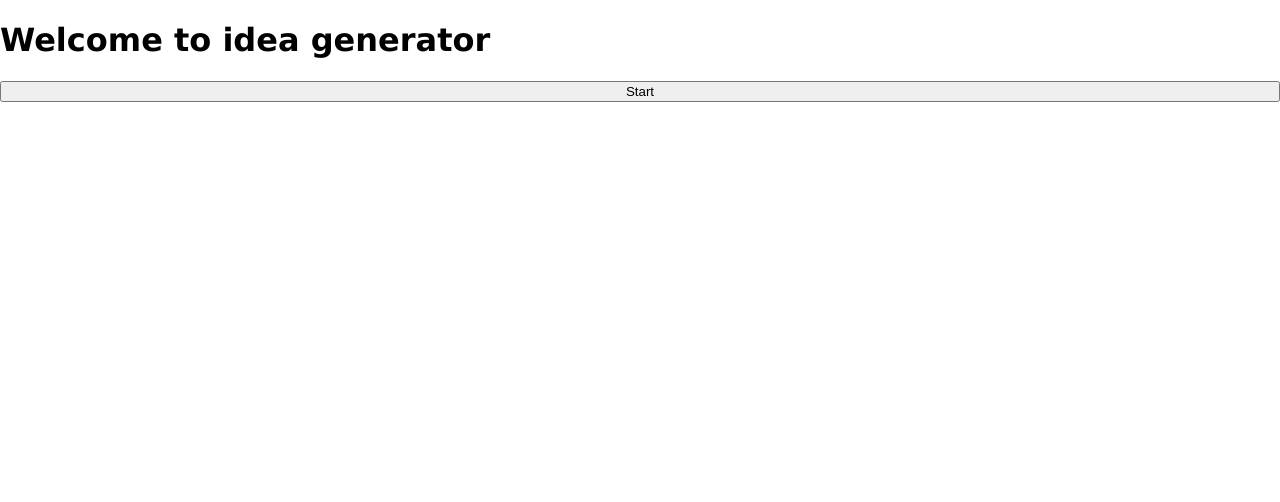
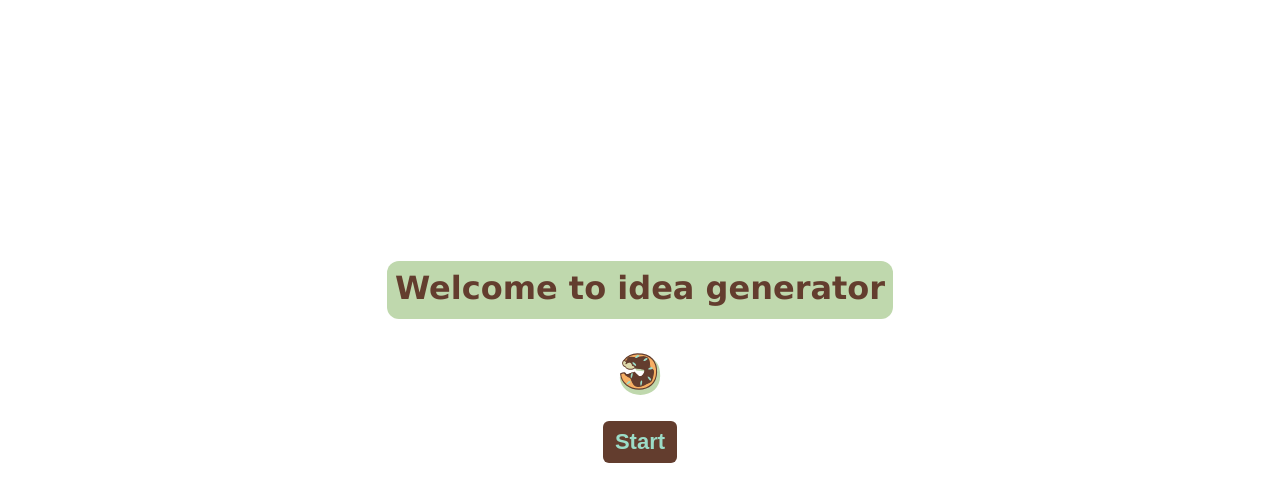
Before and after one commit to yatta03/illu-idea-generator, a SvelteKit app: page / in a window 1280 px wide. Shown: the top 502 px of the page. Built offline with nearby package versions, Linux system fonts and the light colour scheme.

Commit message:
adjust welcome page  style

```diff
--- a/src/routes/+page.svelte
+++ b/src/routes/+page.svelte
@@ -1,12 +1,62 @@
 <script lang="ts">
   import { getRandomUrl } from "$lib/generateUrl";
   import { goto } from "$app/navigation";
+  import LittleDonutBtn from "../components/LittleDonutBtn.svelte";
 
+  const donutColors = ["#9cddc8", "#bfd8ad", "#ddd9ab", "#f7af63", "#633d2e"];
   function goRandom() {
     const key: string = getRandomUrl();
     goto(`./${key}`);
   }
 </script>
 
-<h1>Welcome to idea generator</h1>
-<button onclick={goRandom}>Start</button>
+<div class="tx-center center-v">
+  <h1 class="title">Welcome to idea generator</h1>
+  <div style="display: block; margin-bottom:12px;">
+    <LittleDonutBtn colors={donutColors} {goRandom} isChangeColor={true} isChangeWord={true} />
+  </div>
+  <div class="tx-center">
+    <button class="s-btn" onclick={goRandom}>Start</button>
+  </div>
+</div>
+
+<style>
+  .tx-center {
+    display: flex;
+    flex-direction: column;
+    margin: auto;
+    text-align: center;
+  }
+  .center-v {
+    margin-top: 30vh;
+  }
+  .title {
+    color: #633d2e;
+    background-color: #bfd8ad;
+    padding: 8px 8px 12px 8px;
+    border-radius: 12px;
+  }
+  .s-btn {
+    padding: 8px 12px;
+    font-size: 22px;
+    font-weight: bold;
+    color: #9cddc8;
+    background-color: #633d2e;
+    border-radius: 6px;
+    border: none;
+    cursor: pointer;
+    transition:
+      background-color 0.2s,
+      transform 0.1s,
+      box-shadow 0.2s;
+  }
+
+  .s-btn:hover {
+    background-color: #4a3228;
+  }
+
+  .s-btn:active {
+    transform: scale(0.97);
+    background-color: #633d2e;
+  }
+</style>
```
